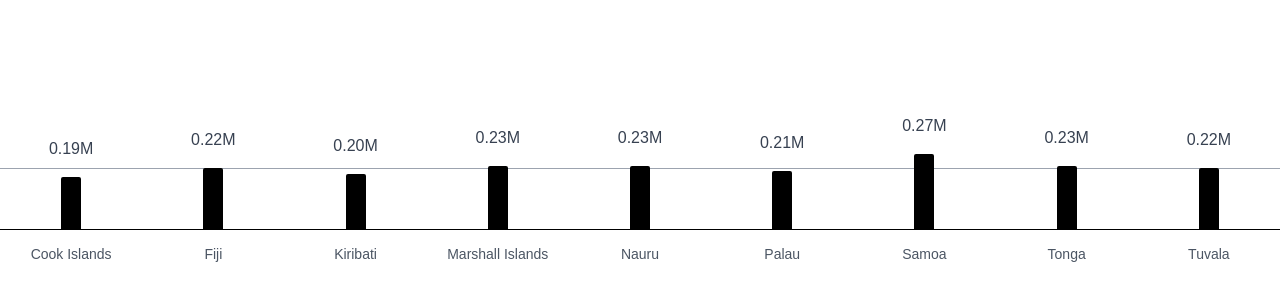
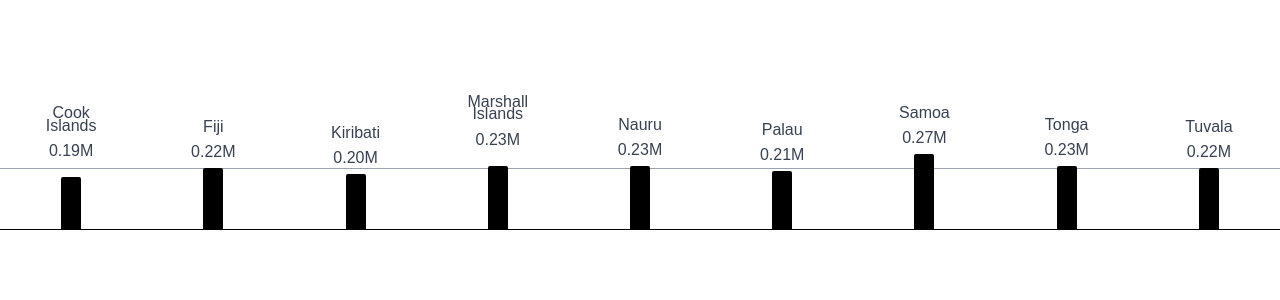
Before and after one commit to intendedsideeffects/Chauka-mobile, a Next.js app: page /sea-level-rise in a window 1280 px wide. Shown: the part 152-452 px from the top of the page. Built offline with nearby package versions, Linux system fonts and the light colour scheme.

Commit message:
Update sea level rise chart: move country names above numbers, adjust spacing for two-line names, center align labels

```diff
--- a/src/app/components/SeaLevelRiseChart.jsx
+++ b/src/app/components/SeaLevelRiseChart.jsx
@@ -237,7 +237,25 @@ const SeaLevelRiseChart = () => {
                       />
 
                      {/* Value label */}
-                     <div className="absolute -top-10 left-1/2 transform -translate-x-1/2 text-base text-gray-700 z-20">
+                     <div className="absolute left-1/2 transform -translate-x-1/2 text-base text-gray-700 z-20"
+                          style={{
+                            top: item.country === "Marshall Islands" || item.country === "Cook Islands"
+                              ? '-70px'
+                              : '-50px',
+                            textAlign: 'center',
+                            lineHeight: item.country === "Marshall Islands" || item.country === "Cook Islands"
+                              ? '0.8'
+                              : 'normal'
+                          }}>
+                       {item.country}
+                     </div>
+                     <div className="absolute left-1/2 transform -translate-x-1/2 text-base text-gray-700 z-20"
+                          style={{
+                            top: item.country === "Marshall Islands" || item.country === "Cook Islands"
+                              ? '-38px'
+                              : '-28px',
+                            textAlign: 'center'
+                          }}>
                        {item.selectedValue.toFixed(2)}M
                      </div>
                 </div>
@@ -245,16 +263,7 @@ const SeaLevelRiseChart = () => {
             ))}
         </div>
 
-        {/* Country labels below the chart */}
-        <div className="flex justify-between mt-4">
-          {selectedData.map((item, index) => (
-            <div key={index} className="flex-1 mx-1">
-              <div className="text-sm font-medium text-gray-600 text-center leading-tight h-10 flex items-start justify-center">
-                {item.country}
-              </div>
-            </div>
-          ))}
-        </div>
+        {/* Country labels below the chart - REMOVED since names are now above bars */}
              </div>
       </div>
     </div>
```
